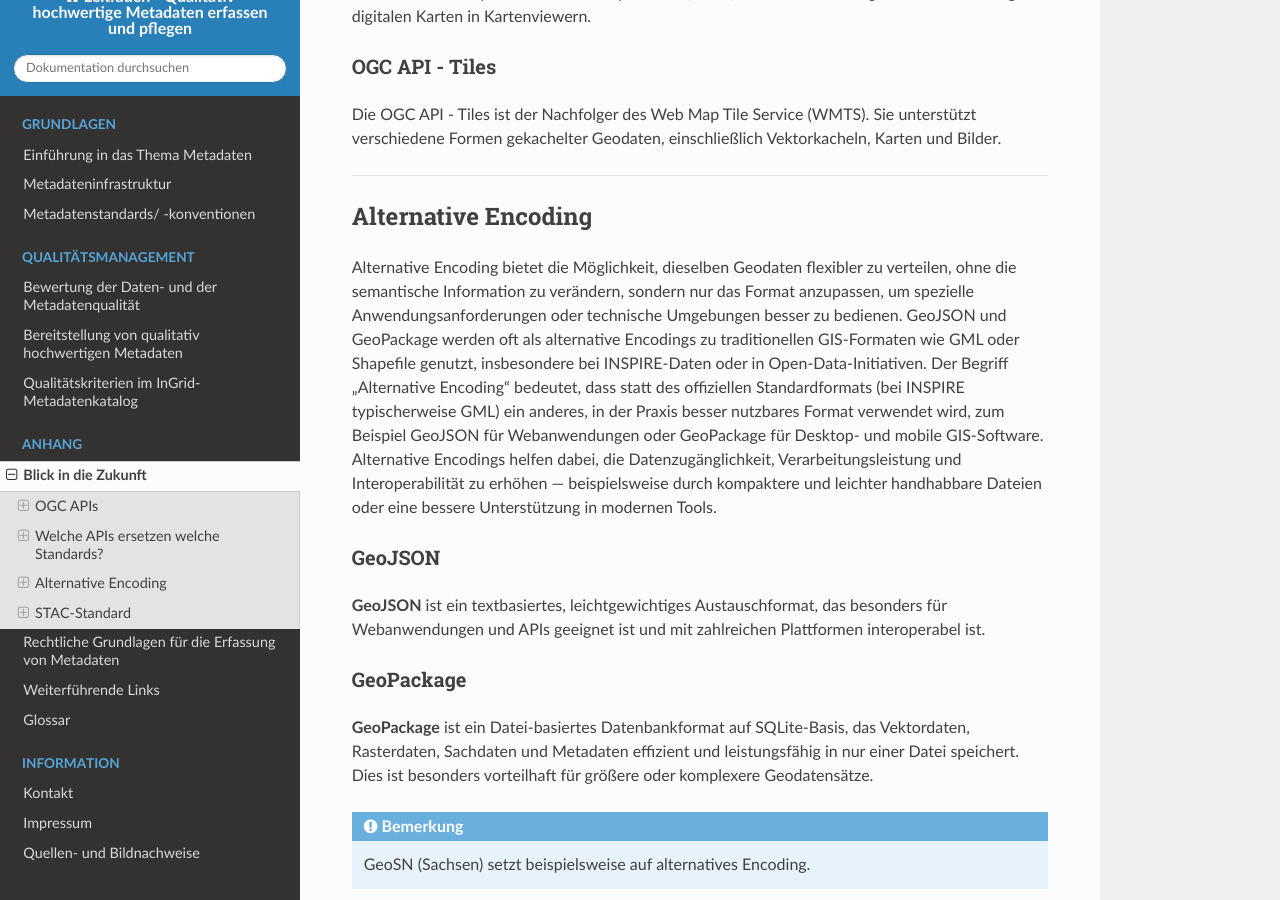
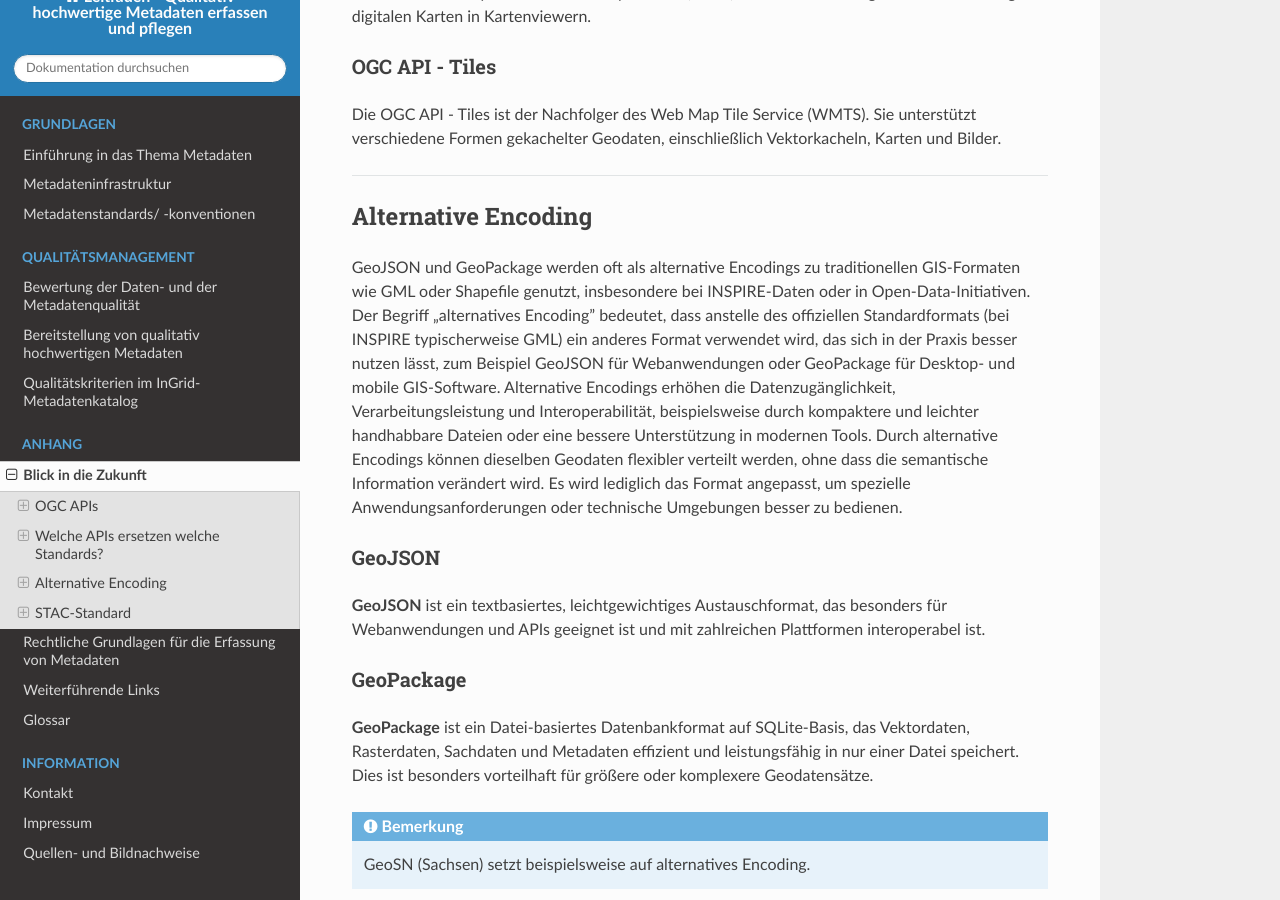
Before and after one commit to tomiwo/ingrid-mdk-st-high-quality-metadata, a Sphinx documentation site: the page built from docs/anhang/zukunft.rst, in a window 1280 px wide and 900 px high, scrolled down 1585 px. Built offline with Sphinx 7.4.7 and the Read the Docs theme 3.1.0, drawn with Linux system fonts in a browser that asks for light colours.

Commit message:
Update zukunft.rst

```diff
--- a/docs/anhang/zukunft.rst
+++ b/docs/anhang/zukunft.rst
@@ -71,8 +71,7 @@ Die OGC API - Tiles ist der Nachfolger des Web Map Tile Service (WMTS). Sie unte
 Alternative Encoding
 ---------------------
 
-
-Alternative Encoding bietet die Möglichkeit, dieselben Geodaten flexibler zu verteilen, ohne die semantische Information zu verändern, sondern nur das Format anzupassen, um spezielle Anwendungsanforderungen oder technische Umgebungen besser zu bedienen. GeoJSON und GeoPackage werden oft als alternative Encodings zu traditionellen GIS-Formaten wie GML oder Shapefile genutzt, insbesondere bei INSPIRE-Daten oder in Open-Data-Initiativen. Der Begriff „Alternative Encoding“ bedeutet, dass statt des offiziellen Standardformats (bei INSPIRE typischerweise GML) ein anderes, in der Praxis besser nutzbares Format verwendet wird, zum Beispiel GeoJSON für Webanwendungen oder GeoPackage für Desktop- und mobile GIS-Software. Alternative Encodings helfen dabei, die Datenzugänglichkeit, Verarbeitungsleistung und Interoperabilität zu erhöhen — beispielsweise durch kompaktere und leichter handhabbare Dateien oder eine bessere Unterstützung in modernen Tools.
+GeoJSON und GeoPackage werden oft als alternative Encodings zu traditionellen GIS-Formaten wie GML oder Shapefile genutzt, insbesondere bei INSPIRE-Daten oder in Open-Data-Initiativen. Der Begriff „alternatives Encoding” bedeutet, dass anstelle des offiziellen Standardformats (bei INSPIRE typischerweise GML) ein anderes Format verwendet wird, das sich in der Praxis besser nutzen lässt, zum Beispiel GeoJSON für Webanwendungen oder GeoPackage für Desktop- und mobile GIS-Software. Alternative Encodings erhöhen die Datenzugänglichkeit, Verarbeitungsleistung und Interoperabilität, beispielsweise durch kompaktere und leichter handhabbare Dateien oder eine bessere Unterstützung in modernen Tools. Durch alternative Encodings können dieselben Geodaten flexibler verteilt werden, ohne dass die semantische Information verändert wird. Es wird lediglich das Format angepasst, um spezielle Anwendungsanforderungen oder technische Umgebungen besser zu bedienen.
 
 
 GeoJSON
```
